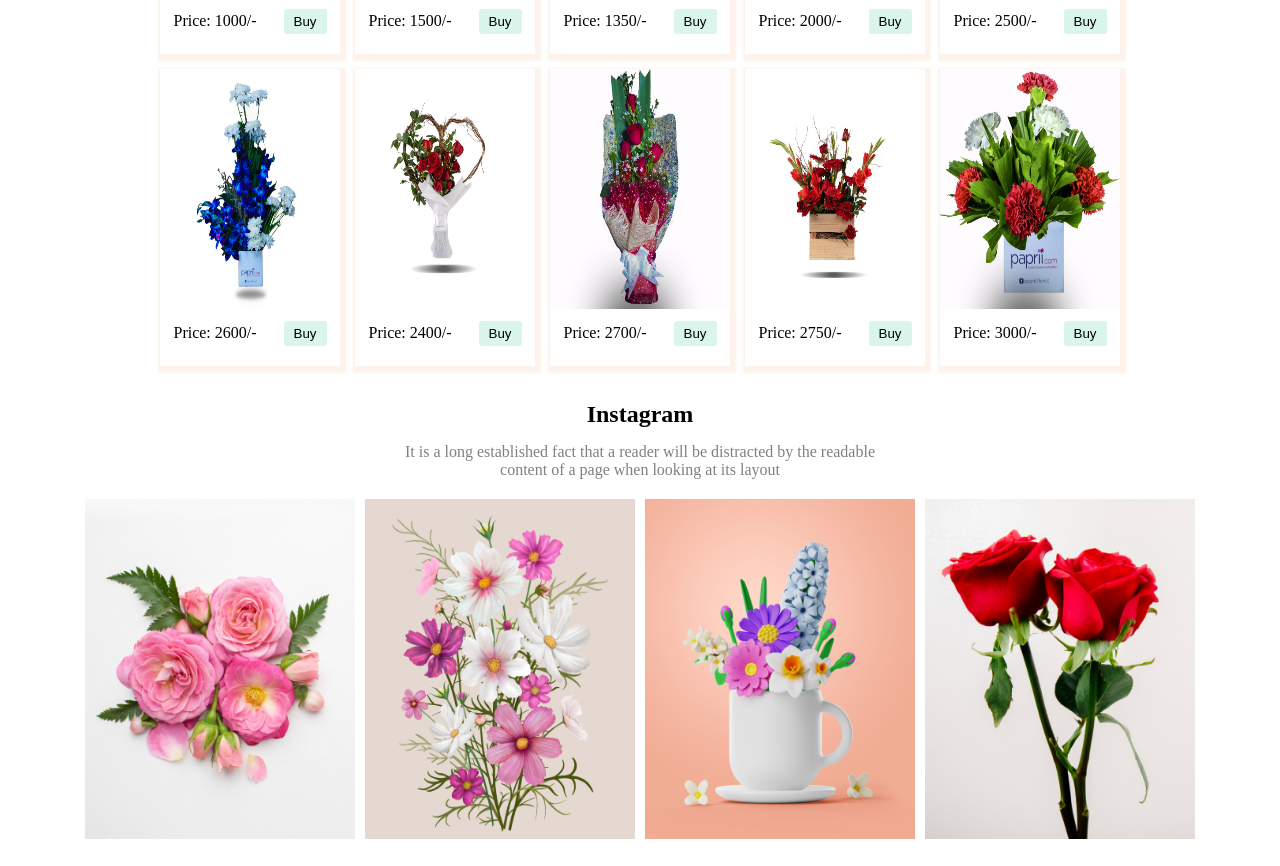
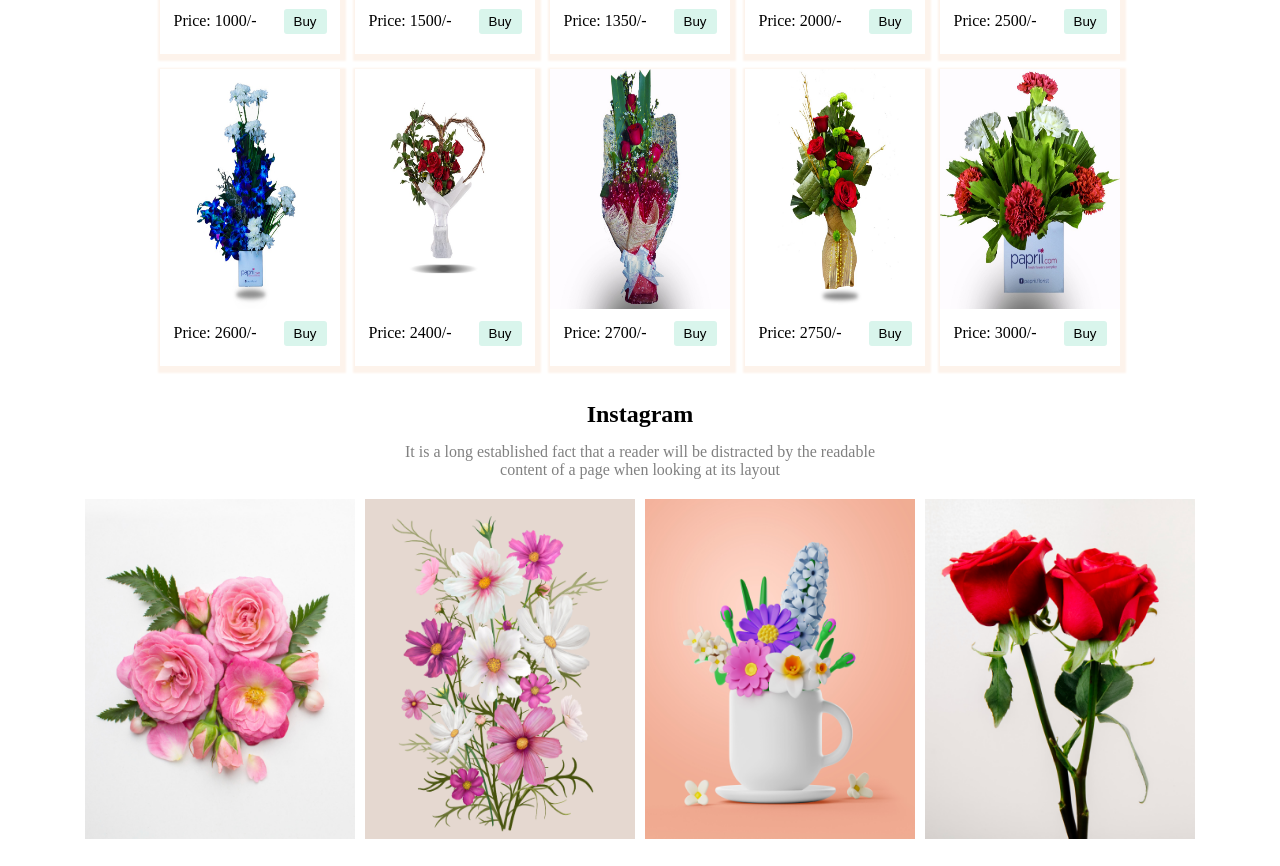
Before and after one commit to Atik-Sahariyar/Online-Flower-Shop, a plain HTML site: page index.html in a window 1280 px wide. Shown: the part 1978-2844 px from the top of the page. Drawn offline with Linux system fonts and the light colour scheme.

Commit message:
added new img

```diff
--- a/index.html
+++ b/index.html
@@ -158,7 +158,7 @@
                      </div>
                  </div>
                  <div class="buy-flower">
-                     <img src="./images/flowers/protrait of love.jpg" alt="" class="flower-photo">
+                     <img src="./images/flowers/red velvet.jpg" alt="" class="flower-photo">
                      <div class="sales-buy">
                          <p>Price: 2750/-</p>
                          <button class="buy-btn">Buy</button>
```
